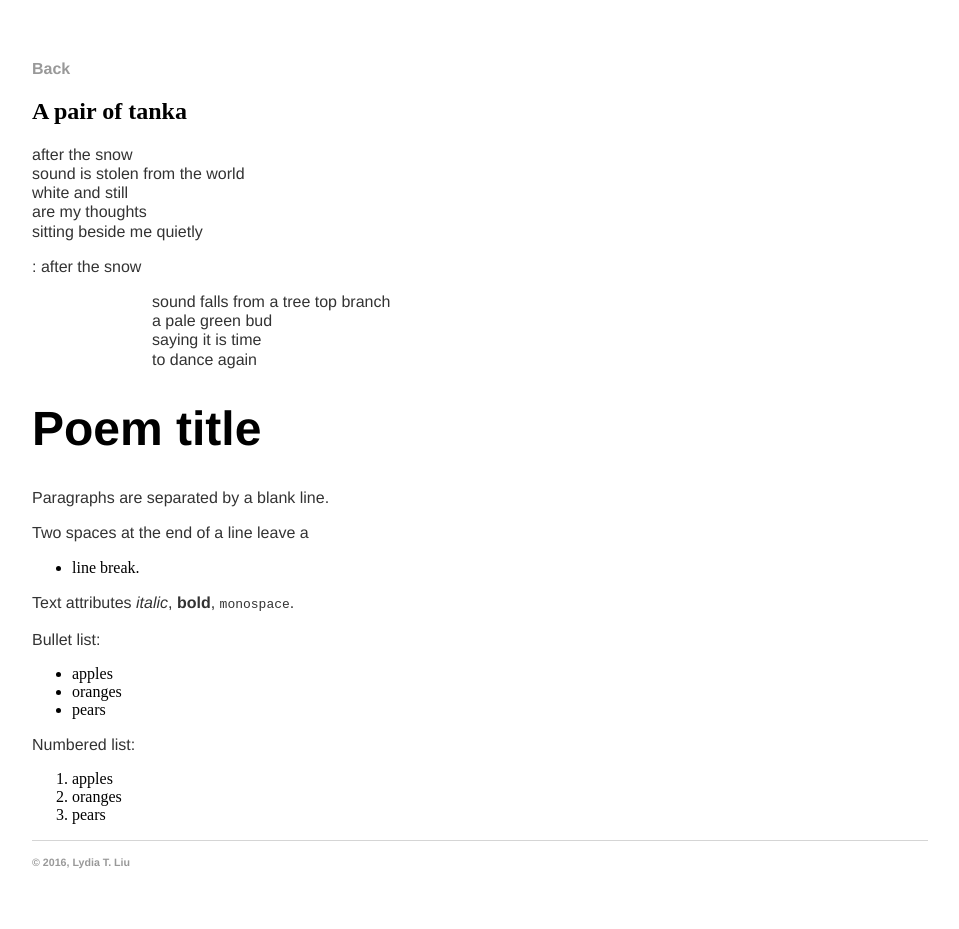
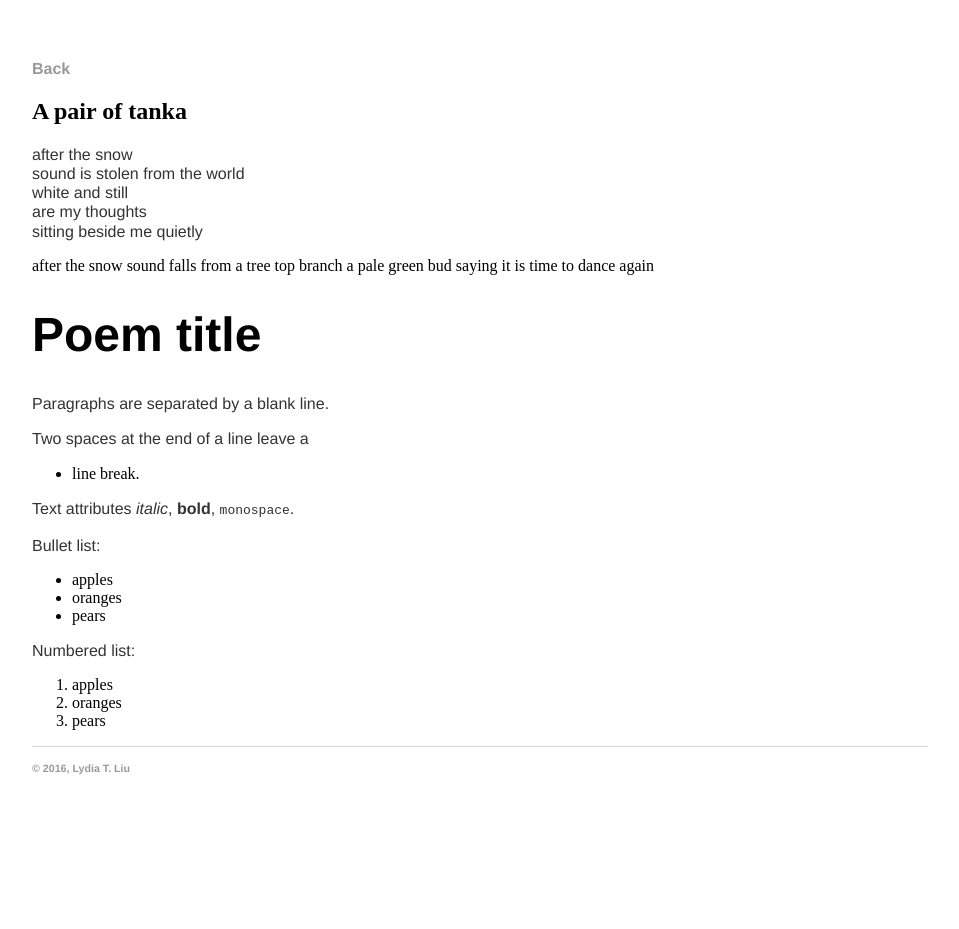
Before and after one commit to serenalwang/serenalwang.github.io, a Jekyll site: the page built from poems/one.md, in a window 1280 px wide. Shown: the whole page, without its empty margins (160-1119 px from the left). Built offline with Jekyll 4.4.1, drawn with Linux system fonts in a browser that asks for light colours; after the commit the page ends 900 px from its top, so only the background shows below that; some of the changed lines change nothing that is shown.

Commit message:
Update one.md

```diff
--- a/poems/one.md
+++ b/poems/one.md
@@ -15,11 +15,12 @@ sitting beside me quietly
 
 
 
-:    after the snow
-> > > sound falls from a tree top branch
-> > > a pale green bud
-> > > saying it is time
-> > > to dance again
+<p2>after the snow
+sound falls from a tree top branch
+a pale green bud
+saying it is time
+to dance again
+</p2>
 
 
 Poem title
```
